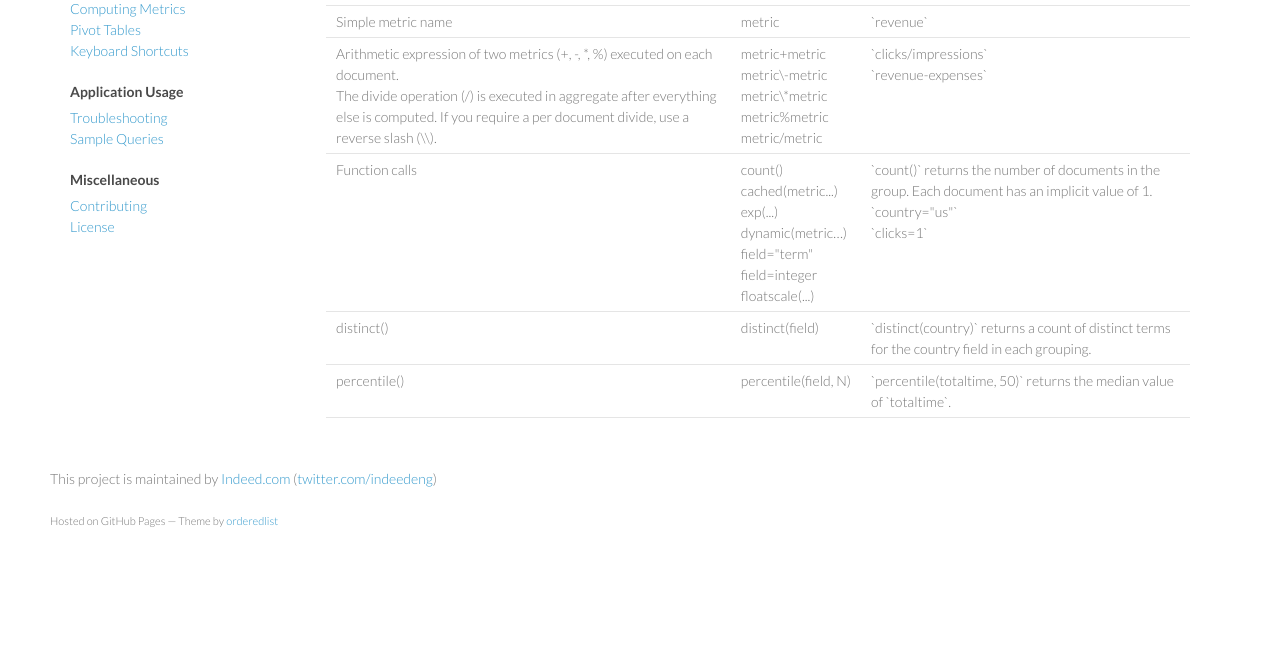
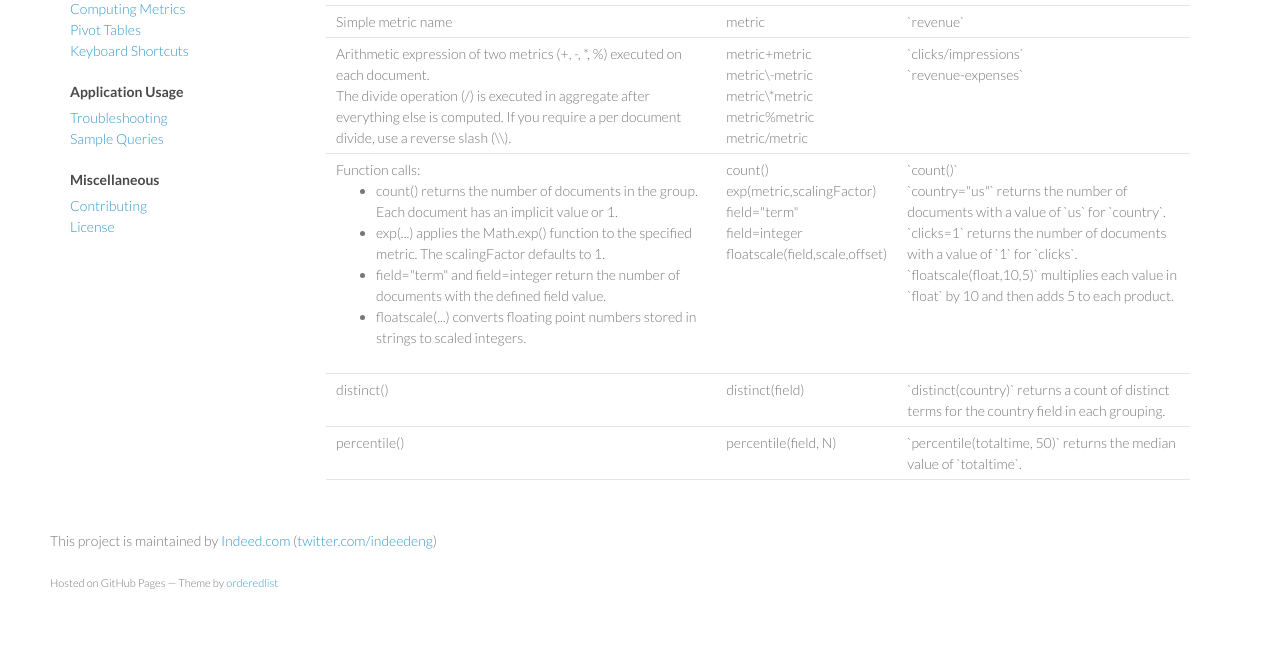
Before and after one commit to indeedeng/imhotep, a Jekyll site: the page built from docs/metrics.md, in a window 1280 px wide. Shown: the part 332-994 px from the top of the page. Built offline with Jekyll 4.4.1, drawn with Linux system fonts in a browser that asks for light colours; Markdown is read by kramdown in place of the engine named in the settings; before the commit the page ends 932 px from its top, so only the background shows below that.

Commit message:
definitions for function calls

```diff
--- a/docs/metrics.md
+++ b/docs/metrics.md
@@ -27,9 +27,17 @@ The following filters are available:
     <td valign="top">`clicks/impressions`<br>`revenue-expenses`</td>
   </tr>
   <tr>
-    <td valign="top">Function calls</td>
-    <td valign="top">count()<br>cached(metric...)<br>exp(...)<br>dynamic(metric…)<br>field="term"<br>field=integer<br>floatscale(...)</td>
-    <td valign="top">`count()` returns the number of documents in the group. Each document has an implicit value of 1.<br>`country="us"`<br>`clicks=1`</td>
+    <td valign="top">Function calls:
+    <ul>
+       <li>count() returns the number of documents in the group. Each document has an implicit value or 1.</li>
+       <li>exp(...) applies the Math.exp() function to the specified metric. The scalingFactor defaults to 1.  </li>
+       <li>field="term" and field=integer return the number of documents with the defined field value.</li>
+       <li>floatscale(...) converts floating point numbers stored in strings to scaled integers.</li>
+     </ul>
+
+</td>
+    <td valign="top">count()<br>exp(metric,scalingFactor)<br>field="term"<br>field=integer<br>floatscale(field,scale,offset)</td>
+    <td valign="top">`count()` <br>`country="us"` returns the number of documents with a value of `us` for `country`. <br>`clicks=1` returns the number of documents with a value of `1` for `clicks`.<br>`floatscale(float,10,5)` multiplies each value in `float` by 10 and then adds 5 to each product.</td>
   </tr>
   <tr>
     <td valign="top">distinct()</td>
```
